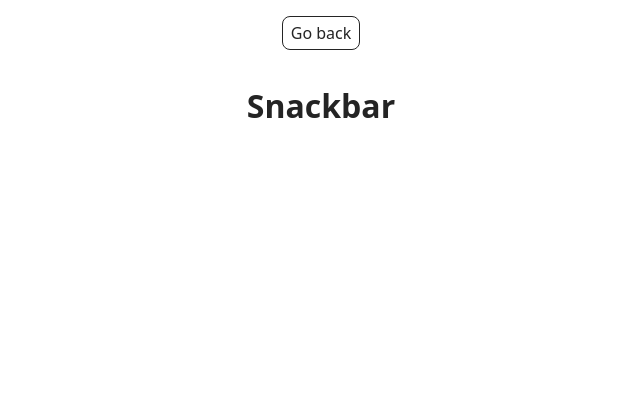
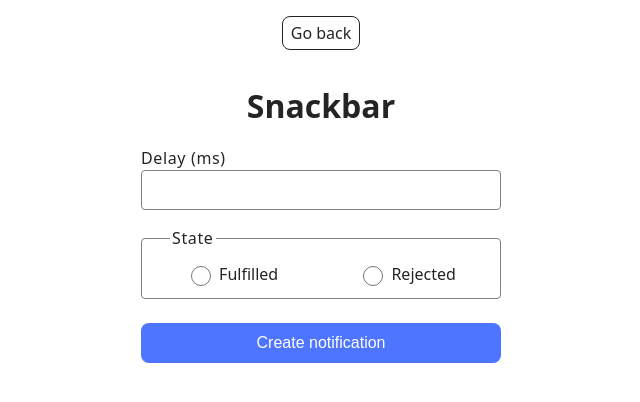
Before and after one commit to DarkLordSith/goit-js-hw-10, a website built with Vite: page src/2-snackbar.html in a window 1280 px wide. Shown: the whole page, without its empty margins (319-959 px from the left). Built offline with nearby package versions, Linux system fonts and the light colour scheme.

Commit message:
styles for 2nd task

```diff
--- a/src/2-snackbar.html
+++ b/src/2-snackbar.html
@@ -12,6 +12,36 @@
       <div class="container">
         <a href="./index.html" class="back-link">Go back</a>
         <h1 class="main-title">Snackbar</h1>
+        <form class="form">
+          <label class="form-label">
+            Delay (ms)
+            <input class="form-input" type="number" name="delay" required />
+          </label>
+          <fieldset class="form-fielset">
+            <legend class="form-legend">State</legend>
+            <label class="form-radio-label">
+              <input
+                class="form-radio"
+                type="radio"
+                name="state"
+                value="fulfilled"
+                required
+              />
+              Fulfilled
+            </label>
+            <label class="form-radio-label">
+              <input
+                class="form-radio"
+                type="radio"
+                name="state"
+                value="rejected"
+                required
+              />
+              Rejected
+            </label>
+          </fieldset>
+          <button class="form-btn" type="submit">Create notification</button>
+        </form>
       </div>
     </main>
   </body>
--- /dev/null
+++ b/src/css/2-snackbar.css
@@ -0,0 +1,82 @@
+.container {
+  box-sizing: border-box;
+  width: 392px;
+}
+.back-link {
+}
+.main-title {
+}
+.form {
+  display: flex;
+  flex-direction: column;
+  gap: 16px;
+}
+
+.form-label {
+  display: flex;
+  flex-direction: column;
+  align-items: start;
+  font-size: 16px;
+  line-height: 1.5;
+  letter-spacing: 0.04em;
+}
+
+.form-input {
+  border: 1px solid #808080;
+  border-radius: 4px;
+  width: 100%;
+  height: 40px;
+  padding: 10px;
+  font-size: 16px;
+  outline: none;
+  box-sizing: border-box;
+}
+
+.form-fielset {
+  display: flex;
+  justify-content: space-around;
+  align-items: center;
+  border: 1px solid #808080;
+  border-radius: 4px;
+  padding: 8px 28px;
+  gap: 48px;
+  margin: 0;
+}
+
+.form-legend {
+  font-size: 16px;
+  line-height: 1.5;
+  letter-spacing: 0.04em;
+  margin-right: auto;
+}
+
+.form-radio-label {
+  display: flex;
+  align-items: center;
+  font-size: 16px;
+  height: 32px;
+}
+
+.form-radio {
+  width: 20px;
+  height: 20px;
+  margin-right: 8px;
+}
+
+.form-btn {
+  background-color: #4e75ff;
+  color: #fff;
+  border: none;
+  border-radius: 8px;
+  padding: 8px 16px;
+  margin-top: 8px;
+  width: auto;
+  height: 40px;
+  font-size: 16px;
+  cursor: pointer;
+  transition: background-color 0.3s ease;
+}
+
+.form-btn:hover {
+  background-color: #6c8cff;
+}
--- a/src/css/styles.css
+++ b/src/css/styles.css
@@ -14,3 +14,4 @@
 @import url('./badges.css');
 @import url('./back-link.css');
 @import url('./1-timer.css');
+@import url('./2-snackbar.css');
```
